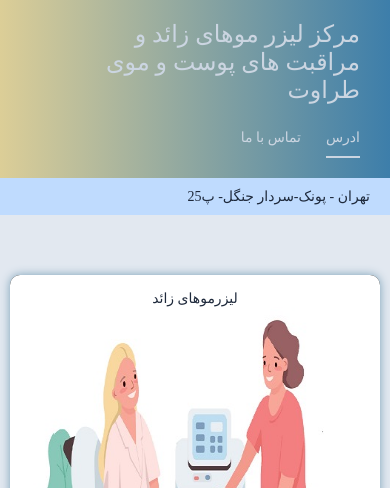
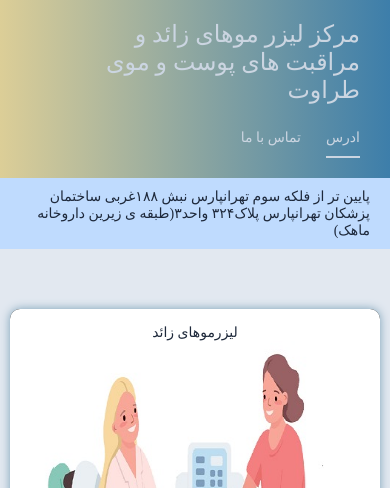
Before and after one commit to ARZ-barca/taravat, a website: page index.html in a window 390 px wide. Both pictures are taken after a click on the item "ادرس". Shown: the top 488 px of the page. Drawn offline with Linux system fonts and the light colour scheme.

Commit message:
fixing baclground and entering the correct phone numbers and address

```diff
--- a/index.html
+++ b/index.html
@@ -42,10 +42,13 @@
       <div class="number">
         <span class="phone">
           <img src="assets/whatsapp-logo.svg" alt="" />
-          <span>09126093700</span> </span
-        ><span>02144477777</span>
+          <span>09359057144</span> </span
+        ><span>77882632</span>
       </div>
-      <div class="address">تهران - پونک-سردار جنگل- پ25</div>
+      <div class="address">
+        پایین تر از فلکه سوم تهرانپارس نبش ۱۸۸غربی ساختمان پزشکان تهرانپارس
+        پلاک۳۲۴ واحد۳(طبقه ی زیرین داروخانه ماهک)
+      </div>
       <main>
         <div class="main-container">
           <div class="section laser active index-1">
--- a/style.css
+++ b/style.css
@@ -29,6 +29,9 @@ body {
 
 .page {
   padding-bottom: 50px;
+  min-height: 100vh;
+  display: flex;
+  flex-direction: column;
 }
 
 /******
@@ -112,6 +115,7 @@ body {
 *******/
 main {
   padding: 10px;
+  flex: 1;
 }
 
 .main-container {
```
